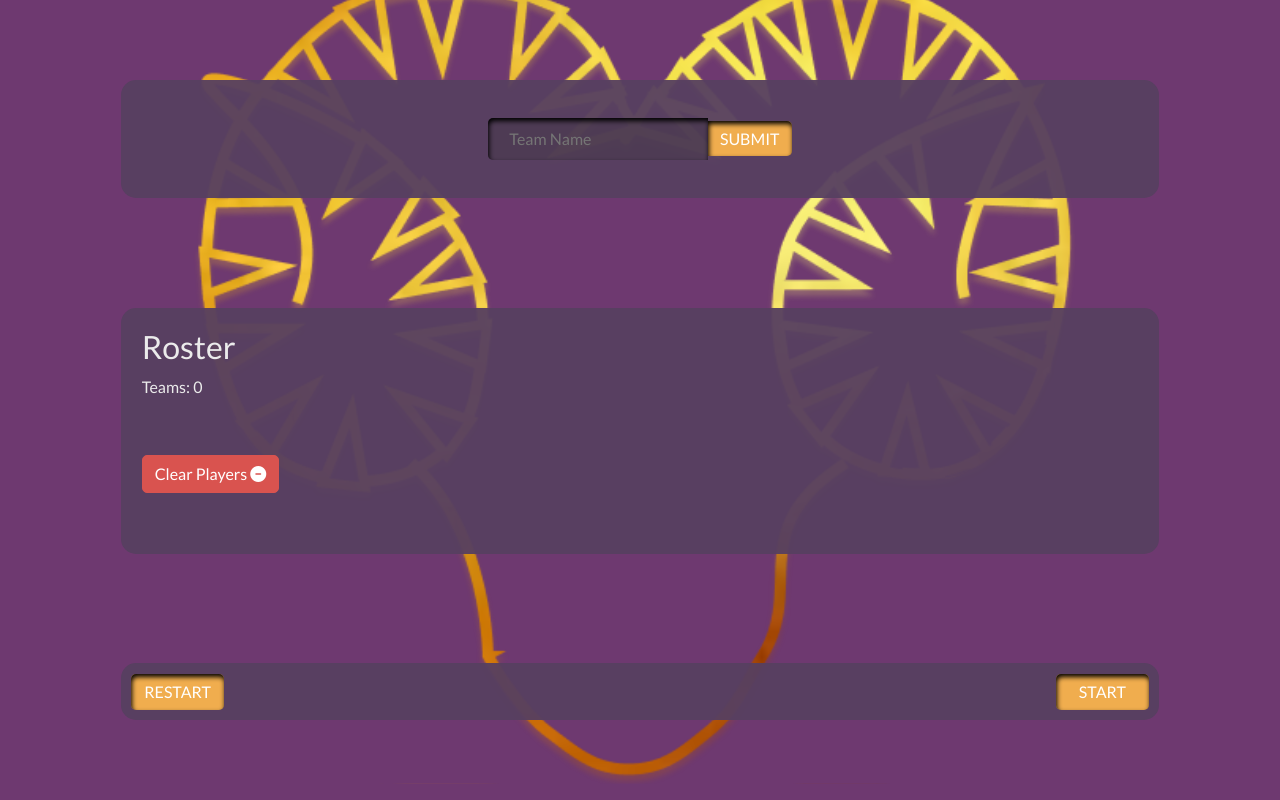
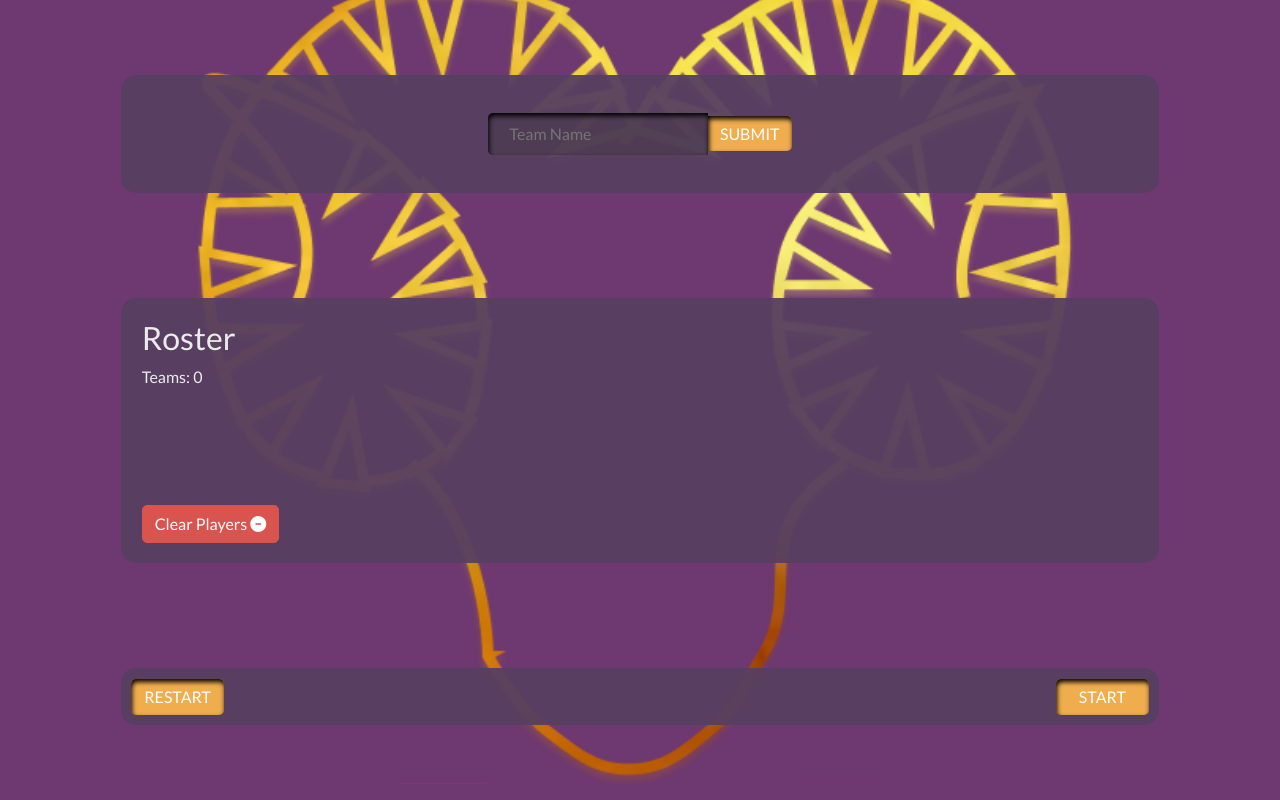
Before and after one commit to Dwayne-B/labor-day-matches, a React (Create React App) app: page / in a window 1280 px wide. Built offline with nearby package versions, Linux system fonts and the light colour scheme.

Commit message:
small tweaks

```diff
--- a/src/components/Roster/roster.css
+++ b/src/components/Roster/roster.css
@@ -1,5 +1,5 @@
 #roster {
-  padding: 2%;
+  padding: 5%;
   display: flex;
   justify-content: space-between;
   flex-wrap: wrap;
--- a/src/components/subcomponents/Teamcard/teamcard.css
+++ b/src/components/subcomponents/Teamcard/teamcard.css
@@ -4,3 +4,10 @@
   flex: 0 1 175px;
   box-shadow: inset 1px 3px 5px black;
 }
+
+@media all and (max-width: 650px) {
+  #show-card {
+    padding: 2px;
+    flex: 0 1 100px;
+  }
+}
```
